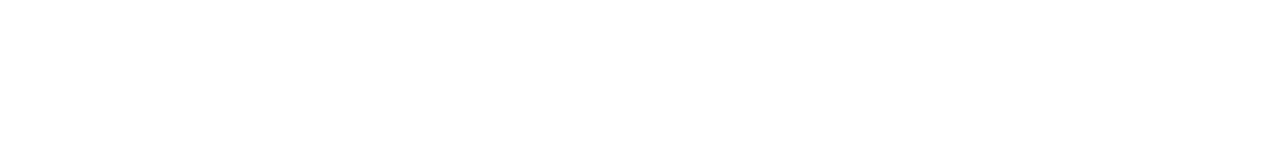
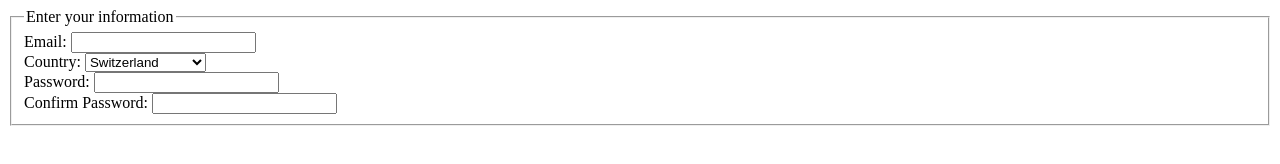
Before and after one commit to hoangvu2002/form-validation, a plain HTML site: page index.html in a window 1280 px wide. Drawn offline with Linux system fonts and the light colour scheme.

Commit message:
Add all the form controls

```diff
--- a/index.html
+++ b/index.html
@@ -8,6 +8,31 @@
     <script src="main.js" defer></script>
 </head>
 <body>
-
+    <form action="">
+        <fieldset>
+            <legend>Enter your information</legend>
+            <div>
+                <label for="email">Email:</label>
+                <input type="email" id="email" name="email" required minlength="8">
+            </div>
+            <div>
+                <label for="country">Country:</label>
+                <select id="Country">
+                    <option value="ch">Switzerland</option>
+                    <option value="fr">France</option>
+                    <option value="de">Germany</option>
+                    <option value="nl">The Netherlands</option>
+                </select>
+            </div>
+            <div>
+                <label for="password">Password:</label>
+                <input type="password" id="password" required minlength="8">
+            </div>
+            <div>
+                <label for="confirmPassword">Confirm Password:</label>
+                <input type="password" id="confirmPassword" required>
+            </div>
+        </fieldset>
+    </form>
 </body>
 </html>
```
